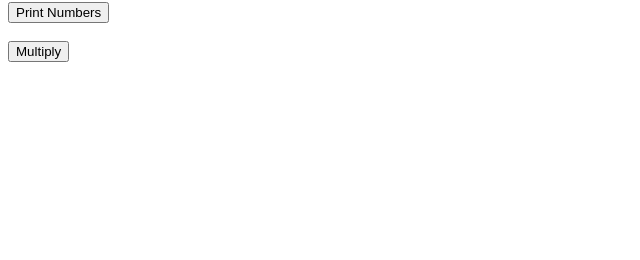
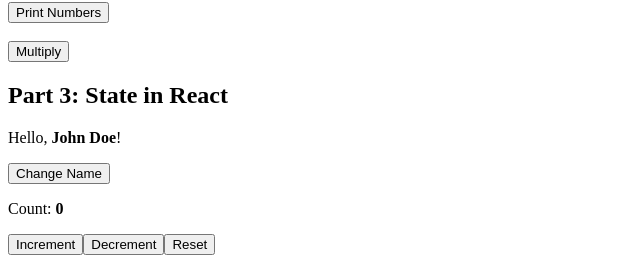
Before and after one commit to SudiptoRahaOfficial/Learning-React-JS, a React (Vite) app: page / in a window 1280 px wide. Shown: the part 833-1093 px from the top of the page, without its empty margins (0-640 px from the left). Before the commit the page ends 903 px from the top, so only its background shows below. Built offline with nearby package versions, Linux system fonts and the light colour scheme.

Commit message:
3 - state basics

```diff
--- a/src/2. jsx in react/Jsx.jsx
+++ b/src/2. jsx in react/Jsx.jsx
@@ -64,7 +64,7 @@
             <img src={imgPath} alt={userObj.name} width="200" height="200" />
             <br /> <br />
 
-            <input type="text" value={name} id={name} /> <br /> <br />
+            <input type="text" defaultValue={name} id={name} /> <br /> <br />
 
 			<button onClick={printNumbers}>Print Numbers</button>
 			<br /> <br />
--- /dev/null
+++ b/src/3. state in react/Counter.jsx
@@ -0,0 +1,19 @@
+import React from 'react'
+import { useState } from 'react'
+
+function Counter() {
+    const [count, setCount] = useState(0)
+
+	return (
+		<div>
+			<p>
+				Count: <strong>{count}</strong>
+			</p>
+			<button onClick={() => setCount(count + 1)}>Increment</button>
+			<button onClick={() => setCount(count - 1)}>Decrement</button>
+			<button onClick={() => setCount(0)}>Reset</button>
+		</div>
+	)
+}
+
+export default Counter
--- /dev/null
+++ b/src/3. state in react/State.jsx
@@ -0,0 +1,25 @@
+import React from 'react'
+import { useState } from 'react'
+
+// importing components
+import Counter from './Counter'
+
+function State() {
+    // defining state
+    let [name, setName] = useState('John Doe')
+
+    return (
+		<div>
+			<h2>Part 3: State in React</h2>
+
+			<p>
+				Hello, <strong>{name}</strong>!
+			</p>
+            <button onClick={() => setName('Sudipto Raha')}>Change Name</button>
+
+            <Counter />
+		</div>
+	)
+}
+
+export default State
--- a/src/App.jsx
+++ b/src/App.jsx
@@ -3,6 +3,7 @@
 // importing components
 import Hello from './1. hello react/Hello'
 import Jsx from './2. jsx in react/Jsx'
+import State from './3. state in react/State'
 
 function App() {
 
@@ -12,6 +13,7 @@
 
 			<Hello />
 			<Jsx />
+			<State />
 		</>
 	)
 }
```
